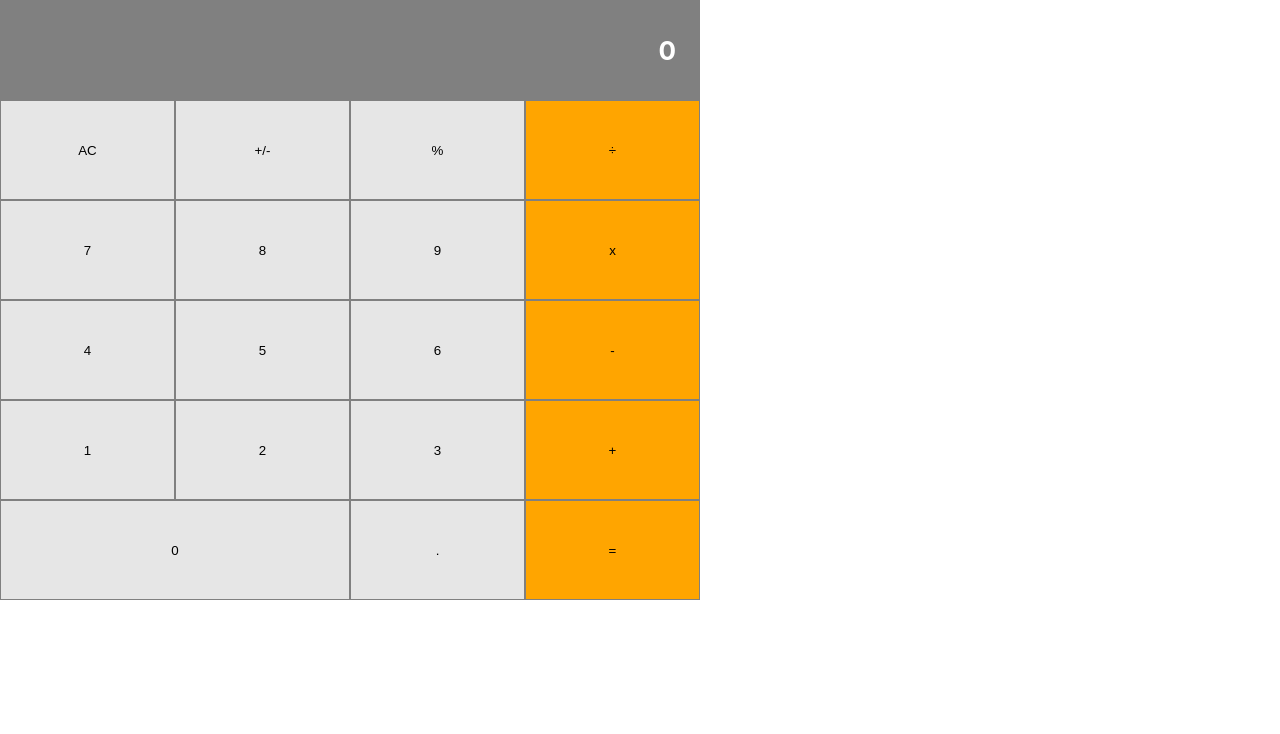
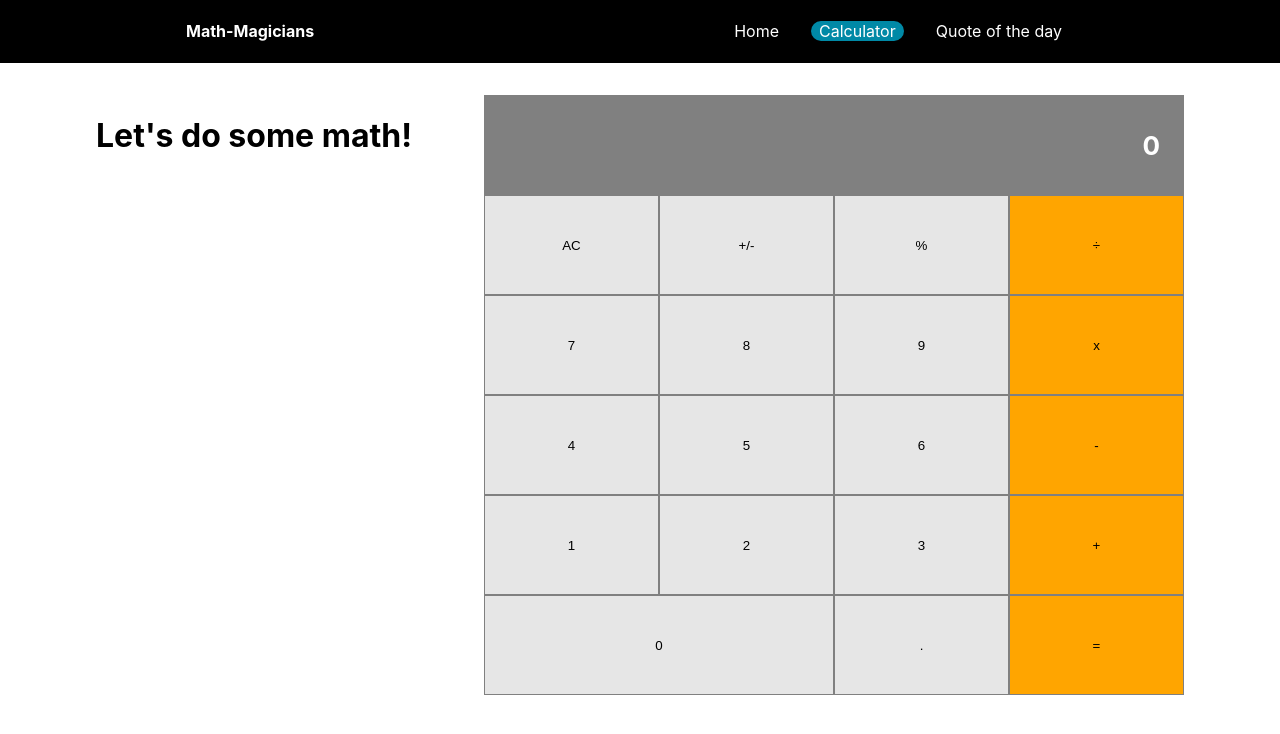
Before and after one commit to sjcco/calculator, a React (Create React App) app: page /calculator in a window 1280 px wide. Shown: the top 734 px of the page. Built offline with nearby package versions, Linux system fonts and the light colour scheme.

Commit message:
Add routes + home and quotes

```diff
--- a/package.json
+++ b/package.json
@@ -6,13 +6,14 @@
   },
   "private": true,
   "dependencies": {
-    "prop-types": "^15.7.2",
     "@testing-library/jest-dom": "^5.11.4",
     "@testing-library/react": "^11.1.0",
     "@testing-library/user-event": "^12.1.10",
     "big.js": "^6.1.1",
+    "prop-types": "^15.7.2",
     "react": "^17.0.2",
     "react-dom": "^17.0.2",
+    "react-router-dom": "^5.2.0",
     "react-scripts": "4.0.3",
     "web-vitals": "^1.0.1"
   },
--- a/src/components/App.css
+++ b/src/components/App.css
@@ -12,7 +12,61 @@
   width: 100%;
 }
 
-.app {
+.nav-wrapper {
+  background-color: black;
+}
+
+.nav-wrapper a {
+  text-decoration: none;
+  color: white;
+}
+
+.container {
+  display: flex;
+  justify-content: space-around;
+}
+
+.brand {
+  text-align: center;
+  font-weight: bold;
+  line-height: 63px;
+}
+
+.nav-links {
+  display: flex;
+  list-style: none;
+}
+
+.nav-links li {
+  margin-right: 1.5rem;
+  padding: 5px 0;
+}
+
+.nav-links a {
+  padding: 0 0.5rem;
+}
+
+.nav-links li:hover {
+  text-decoration: underline;
+}
+
+.active {
+  background-color: #0089a6;
+  border-radius: 16px;
+}
+
+.content-container {
+  width: 85%;
+  margin: 0 auto;
+}
+
+.calc-container {
+  margin-top: 2rem;
+  display: flex;
+  justify-content: space-between;
+}
+
+.calculator {
   max-width: 700px;
 }
 
--- a/src/components/App.js
+++ b/src/components/App.js
@@ -1,30 +1,20 @@
-import React, { useState } from 'react';
+import React from 'react';
+import { BrowserRouter, Route } from 'react-router-dom';
+import './App.css';
+import Calculator from './calculator';
+import NavBar from './NavBar';
+import Home from './Home';
+import Quote from './Quote';
 
-import './App.css';
-import ButtonPanel from './ButtonPanel';
-import Display from './Display';
-// eslint-disable-next-line no-unused-vars
-import calculate from '../logic/calculate';
-
-const App = () => {
-  const [memory, setMemory] = useState({
-    total: null,
-    next: null,
-    // eslint-disable-next-line
-    operation: null,
-  });
-
-  const handleClick = btnName => {
-    setMemory(prevState => calculate(prevState, btnName));
-  };
-
-  const { next, total, operation } = memory;
-  return (
-    <div className="app skin">
-      <Display result={next || total || '0'} operation={'' || operation} />
-      <ButtonPanel clickHandler={handleClick} />
+const App = () => (
+  <BrowserRouter>
+    <NavBar />
+    <div className="content-container">
+      <Route exact path="/" component={Home} />
+      <Route path="/calculator" component={Calculator} />
+      <Route path="/quotes" component={Quote} />
     </div>
-  );
-};
+  </BrowserRouter>
+);
 
 export default App;
--- /dev/null
+++ b/src/components/Home.js
@@ -0,0 +1,17 @@
+import React from 'react';
+
+const Home = () => (
+  <>
+    <h1>Welcome to our page!</h1>
+    <p>
+      Lorem ipsum dolor, sit amet consectetur adipisicing elit. Aliquid itaque eum, non quis sit et
+      dicta vitae quae asperiores expedita, error quos suscipit.
+    </p>
+    <p>
+      Lorem ipsum dolor, sit amet consectetur adipisicing elit. Aliquid itaque eum, non quis sit et
+      dicta vitae quae asperiores expedita, error quos suscipit.
+    </p>
+  </>
+);
+
+export default Home;
--- /dev/null
+++ b/src/components/NavBar.js
@@ -0,0 +1,19 @@
+import { NavLink } from 'react-router-dom';
+
+const NavBar = () => (
+  <>
+    <nav className="nav-wrapper">
+      <div className="container">
+        <a href="/" className="brand">Math-Magicians</a>
+        <ul className="nav-links">
+          <li><NavLink exact to="/">Home</NavLink></li>
+          <li><NavLink to="/calculator">Calculator</NavLink></li>
+          <li><NavLink to="/quotes">Quote of the day</NavLink></li>
+        </ul>
+      </div>
+
+    </nav>
+  </>
+);
+
+export default NavBar;
--- /dev/null
+++ b/src/components/Quote.js
@@ -0,0 +1,17 @@
+import React from 'react';
+import { quotes } from '../quotes.json';
+
+const Quote = () => {
+  const { author, quote } = quotes[Math.floor(Math.random() * (quotes.length - 1))];
+  return (
+    <>
+      <h1>Quote of the Day!</h1>
+      <p>
+        {quote}
+      </p>
+      <small>{`-${author}`}</small>
+    </>
+  );
+};
+
+export default Quote;
--- /dev/null
+++ b/src/components/calculator.js
@@ -0,0 +1,29 @@
+import React, { useState } from 'react';
+import ButtonPanel from './ButtonPanel';
+import Display from './Display';
+import calculate from '../logic/calculate';
+
+const Calculator = () => {
+  const [memory, setMemory] = useState({
+    total: null,
+    next: null,
+    operation: null,
+  });
+
+  const handleClick = btnName => {
+    setMemory(prevState => calculate(prevState, btnName));
+  };
+
+  const { next, total, operation } = memory;
+  return (
+    <div className="calc-container">
+      <h1>Let&apos;s do some math!</h1>
+      <div className="calculator skin">
+        <Display result={next || total || '0'} operation={'' || operation} />
+        <ButtonPanel clickHandler={handleClick} />
+      </div>
+    </div>
+  );
+};
+
+export default Calculator;
--- /dev/null
+++ b/src/quotes.json
@@ -0,0 +1,44 @@
+{
+  "quotes": [
+    {
+      "author": "G.K. Chesterton",
+      "quote":"The difference between the poet and the mathematician is that the poet tries to get his head into the heavens while the mathematician tries to get the heavens into his head."
+    },
+    {
+      "author": "Stephenie Meyer, Midnight Sun [2008 Draft]",
+      "quote":"My first feeling was that there was no way to continue. Writing isn't like math;in math, two plus two always equals four no matter what your mood is like. With writing, the way you feel changes everything."
+    },
+    {
+      "author": "Malcolm X, The Autobiography of Malcolm X",
+      "quote":"I'm sorry to say that the subject I most disliked was mathematics. I have thought about it. I think the reason was that mathematics leaves no room for argument. If you made a mistake, that was all there was to it."
+    },
+    {
+      "author": "Roman Payne",
+      "quote":"The ‘Muse’ is not an artistic mystery, but a mathematical equation. The gift are those ideas you think of as you drift to sleep. The giver is that one you think of when you first awake."
+    },
+    {
+      "author": "Lord George Gordon Byron",
+      "quote":"I know that two and two make four - and should be glad to prove it too if I could - though I must say if by any sort of process I could convert 2 and 2 into five it would give me much greater pleasure."
+    },
+    {
+      "author": "Richard P. Feynman, Surely You're Joking, Mr. Feynman!: Adventures of a Curious Character",
+      "quote":"I couldn't claim that I was smarter than sixty-five other guys--but the average of sixty-five other guys, certainly!"
+    },
+    {
+      "author": "Rene Decartes",
+      "quote":"But in my opinion, all things in nature occur mathematically."
+    },
+    {
+      "author": "Albert Einstein",
+      "quote":"Since the mathematicians have invaded the theory of relativity I do not understand it myself any more."
+    },
+    {
+      "author": "Werner Heisenberg",
+      "quote":"I think that modern physics has definitely decided in favor of Plato. In fact the smallest units of matter are not physical objects in the ordinary sense; they are forms, ideas which can be expressed unambiguously only in mathematical language."
+    },
+    {
+      "author": "Rene Descartes",
+      "quote":"With me, everything turns into mathematics."
+    }
+  ]
+}
```
Also changed, not shown: 1 other file (tests, documents, lock files or other folders).
